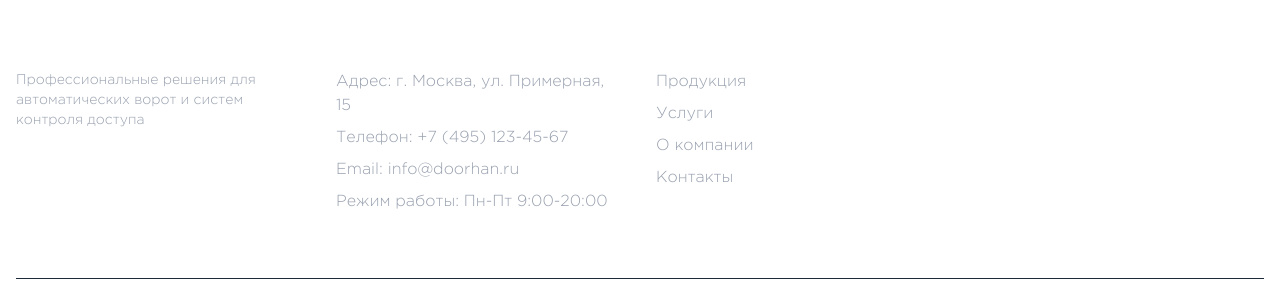
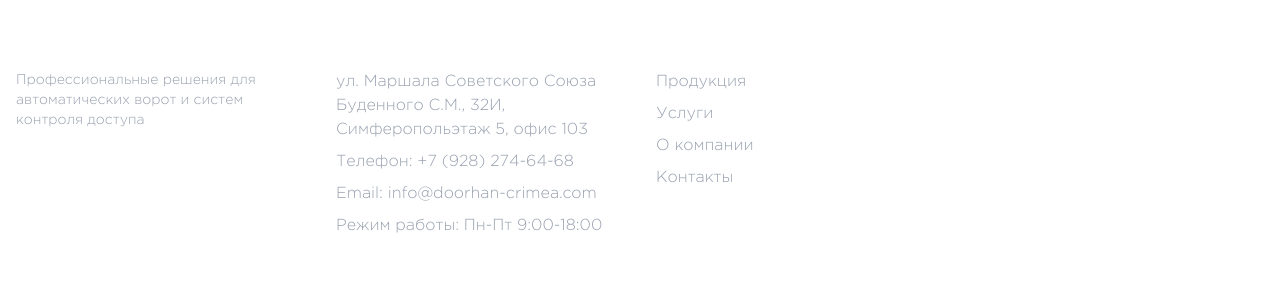
Before and after one commit to Grangy/doorhan, a Next.js app: page / in a window 1280 px wide. Shown: the part 870-1158 px from the top of the page. Built offline with nearby package versions, Linux system fonts and the light colour scheme; no server answers; the database is empty.

Commit message:
updatecont

```diff
--- a/app/components/Footer/ContactBlock.tsx
+++ b/app/components/Footer/ContactBlock.tsx
@@ -3,10 +3,10 @@ export default function ContactBlock() {
       <div className="mb-8">
         <h4 className="text-lg font-semibold mb-4">Контакты</h4>
         <ul className="space-y-2 text-gray-400">
-          <li>Адрес: г. Москва, ул. Примерная, 15</li>
-          <li>Телефон: +7 (495) 123-45-67</li>
-          <li>Email: info@doorhan.ru</li>
-          <li>Режим работы: Пн-Пт 9:00-20:00</li>
+          <li>ул. Маршала Советского Союза Буденного С.М., 32И, Симферопольэтаж 5, офис 103</li>
+          <li>Телефон: +7 (928) 274-64-68</li>
+          <li>Email: info@doorhan-crimea.com</li>
+          <li>Режим работы: Пн-Пт 9:00-18:00</li>
         </ul>
       </div>
     );
```
